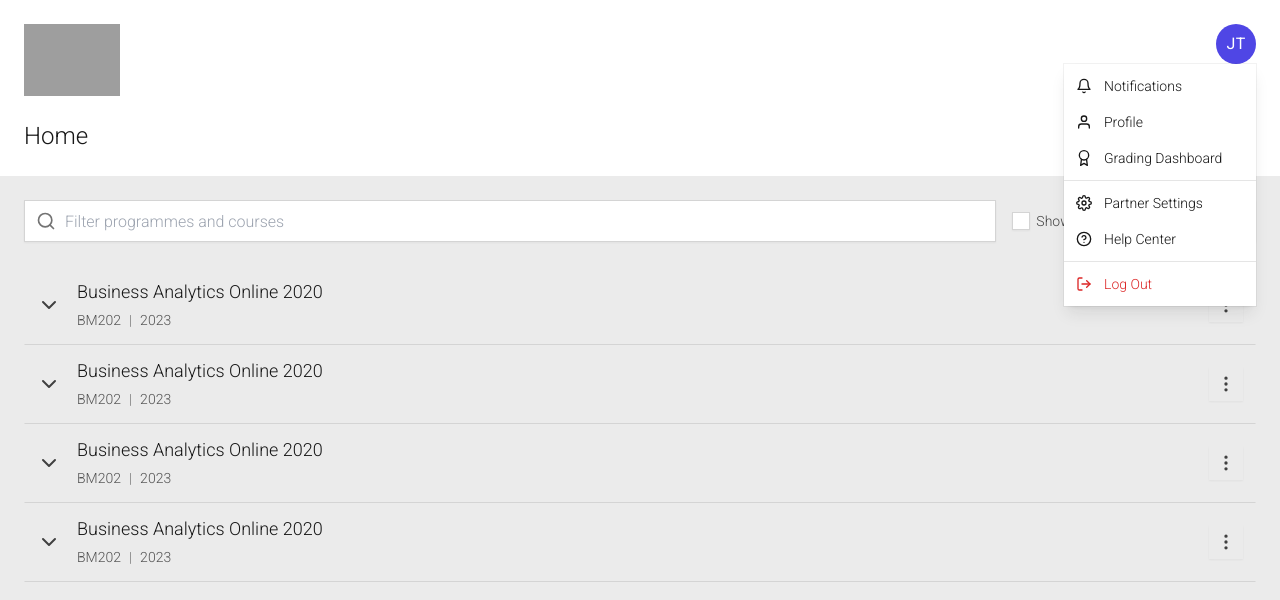
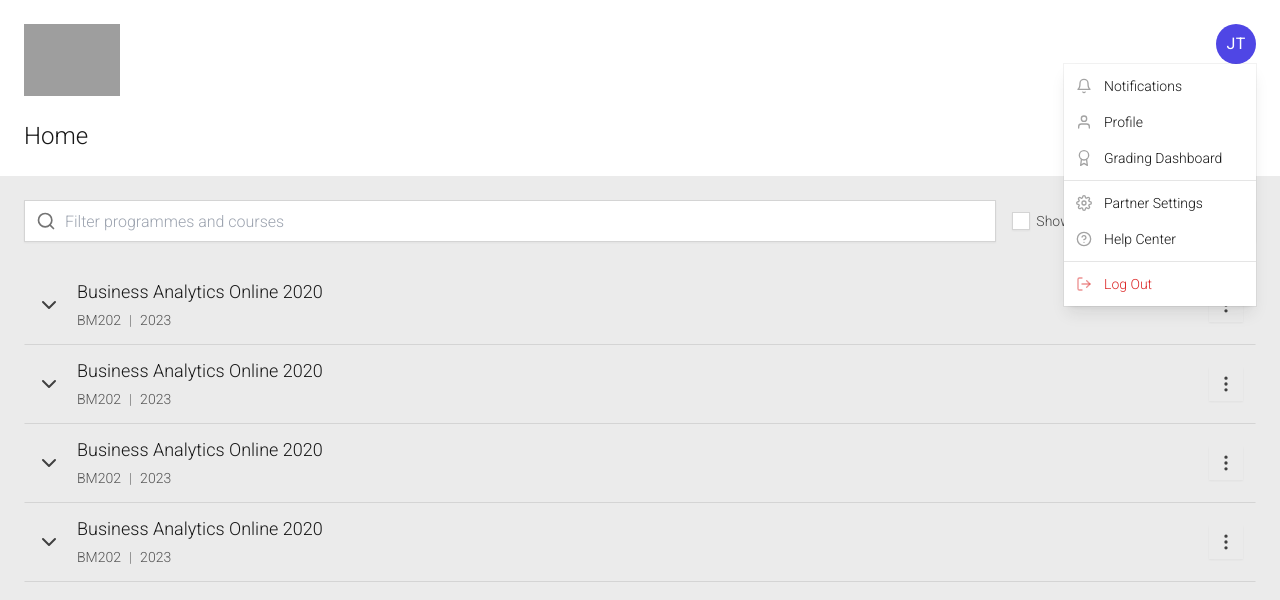
Before and after one commit to Lenniott/codespaces-react, a React (Create React App) app: page / in a window 1280 px wide. Both pictures are taken after a click on the button "JT". Shown: the top 600 px of the page. Built offline with nearby package versions, Linux system fonts and the light colour scheme; grey boxes are pictures that could not be loaded.

Commit message:
Update popover-menu-item.js

```diff
--- a/src/components/popover-menu/popover-menu-item.js
+++ b/src/components/popover-menu/popover-menu-item.js
@@ -6,9 +6,9 @@ const PopoverMenuItem = ({ icon, title, link, button, onClick, preset }) => {
   const menuItemClasses = {
     base: "text-left w-full flex gap-3 items-center py-2 px-2 hover:underline [&>i>svg]:w-4 [&>i>svg]:h-4",
     preset: {
-      default: "text-neutral-900 [&>.icon]:text-neutral-400",
-      primary: "text-primary [&>.icon]:text-primary/50",
-      danger: "text-red-600 [&>.icon]:text-red-600/50",
+      default: "text-neutral-900 [&>i]:text-neutral-400",
+      primary: "text-primary [&>i]:text-primary/50",
+      danger: "text-red-600 [&>i]:text-red-600/50",
     },
   };
 
```
